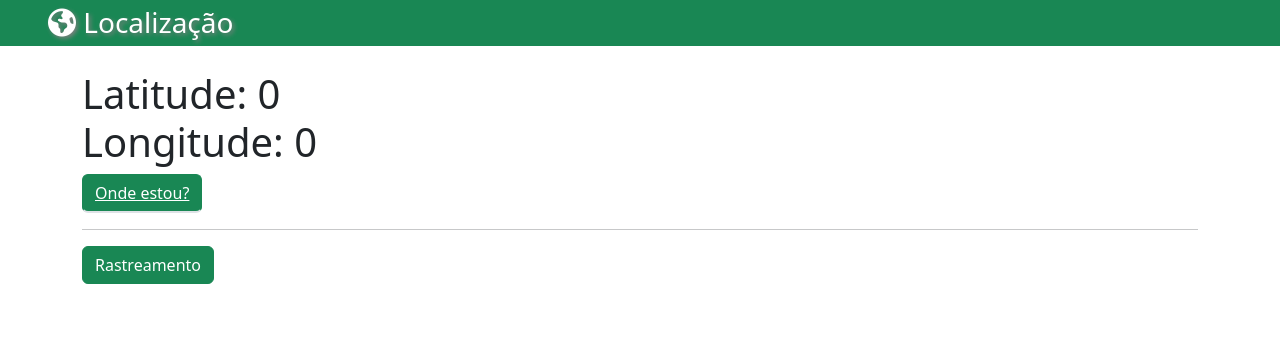
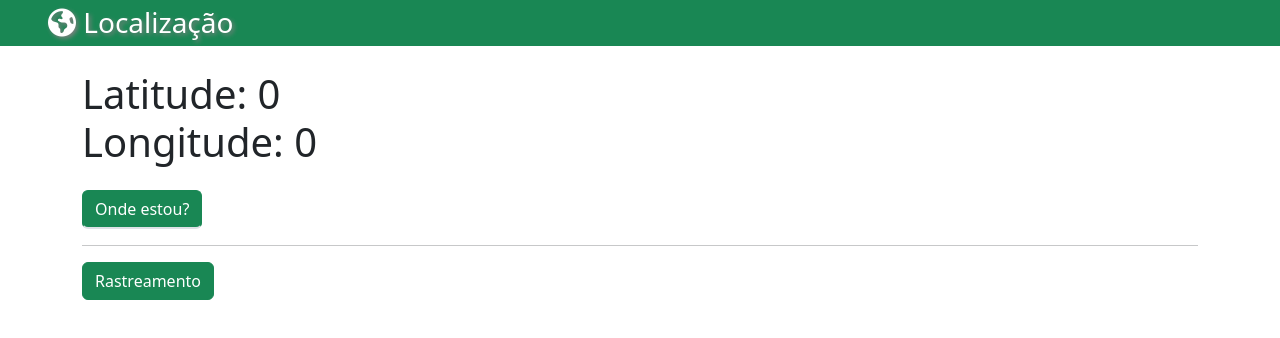
Before and after one commit to kalkslucas/App-Geolocaliza-o, an Angular app: page / in a window 1280 px wide. Shown: the top 338 px of the page. Built offline with nearby package versions, Linux system fonts and the light colour scheme; no server answers.

Commit message:
Realizando ajustes finais no CSS

```diff
--- a/src/app/app.component.css
+++ b/src/app/app.component.css
@@ -0,0 +1,3 @@
+a {
+  text-decoration: none;
+}
--- a/src/app/app.component.html
+++ b/src/app/app.component.html
@@ -25,7 +25,7 @@
         <br>
         Longitude: {{ longitude }}
       </h1>
-      <div class="btn btn-success text-secondary border-bottom border-2">
+      <div class="mt-3 btn btn-success text-secondary border-bottom border-2">
         <a class="text-white" [href]="map_url"> Onde estou? </a>
       </div>
 
```
